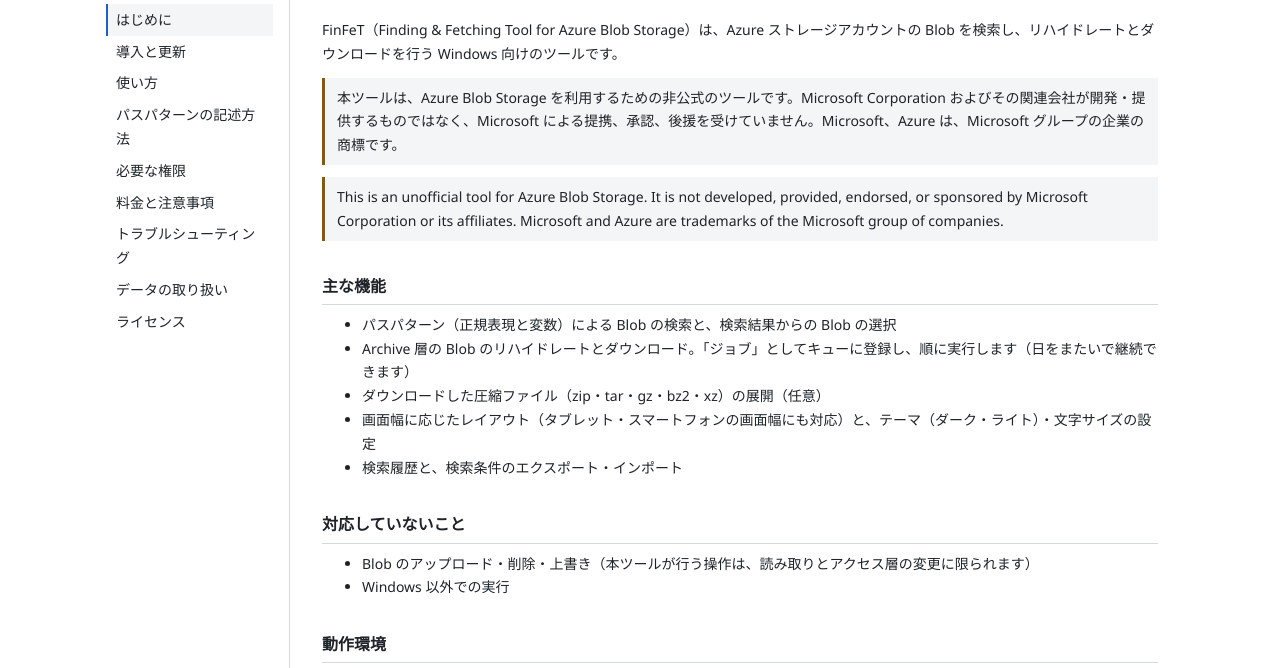
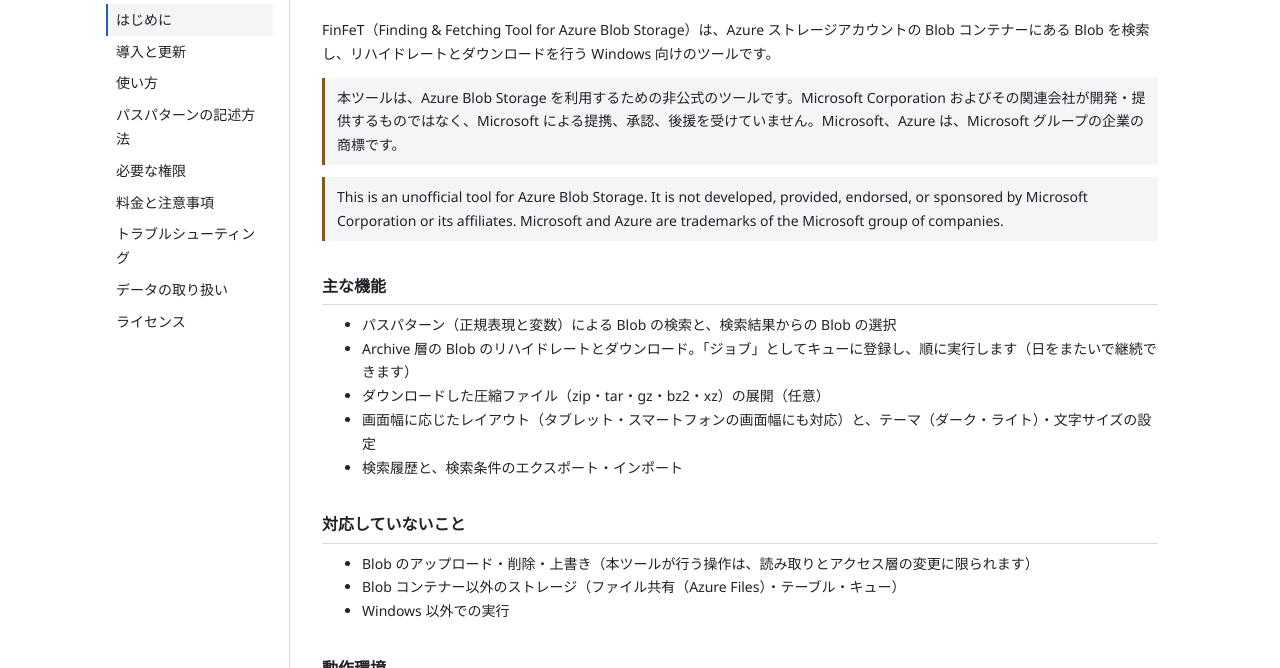
Before and after one commit to nahi-da/finfet-abs, a plain HTML site: page docs/index.html in a window 1280 px wide. Shown: the part 56-724 px from the top of the page. Drawn offline with Linux system fonts and the light colour scheme.

Commit message:
docs: 対象が Blob コンテナーのみであることを明記 (#53)

```diff
--- a/docs/index.html
+++ b/docs/index.html
@@ -22,7 +22,7 @@
 </nav>
 <main>
 <h1>はじめに</h1>
-<p>FinFeT（Finding &amp; Fetching Tool for Azure Blob Storage）は、Azure ストレージアカウントの Blob を検索し、リハイドレートとダウンロードを行う Windows 向けのツールです。</p>
+<p>FinFeT（Finding &amp; Fetching Tool for Azure Blob Storage）は、Azure ストレージアカウントの Blob コンテナーにある Blob を検索し、リハイドレートとダウンロードを行う Windows 向けのツールです。</p>
 <p class="note">本ツールは、Azure Blob Storage を利用するための非公式のツールです。Microsoft Corporation およびその関連会社が開発・提供するものではなく、Microsoft による提携、承認、後援を受けていません。Microsoft、Azure は、Microsoft グループの企業の商標です。</p>
 <p class="note" lang="en">This is an unofficial tool for Azure Blob Storage. It is not developed, provided, endorsed, or sponsored by Microsoft Corporation or its affiliates. Microsoft and Azure are trademarks of the Microsoft group of companies.</p>
 <h2>主な機能</h2>
@@ -36,6 +36,7 @@
 <h2>対応していないこと</h2>
 <ul>
 <li>Blob のアップロード・削除・上書き（本ツールが行う操作は、読み取りとアクセス層の変更に限られます）</li>
+<li>Blob コンテナー以外のストレージ（ファイル共有（Azure Files）・テーブル・キュー）</li>
 <li>Windows 以外での実行</li>
 </ul>
 <h2>動作環境</h2>
```
Also changed, not shown: docs/usage.html (+1 -1 lines), 2 other files.
